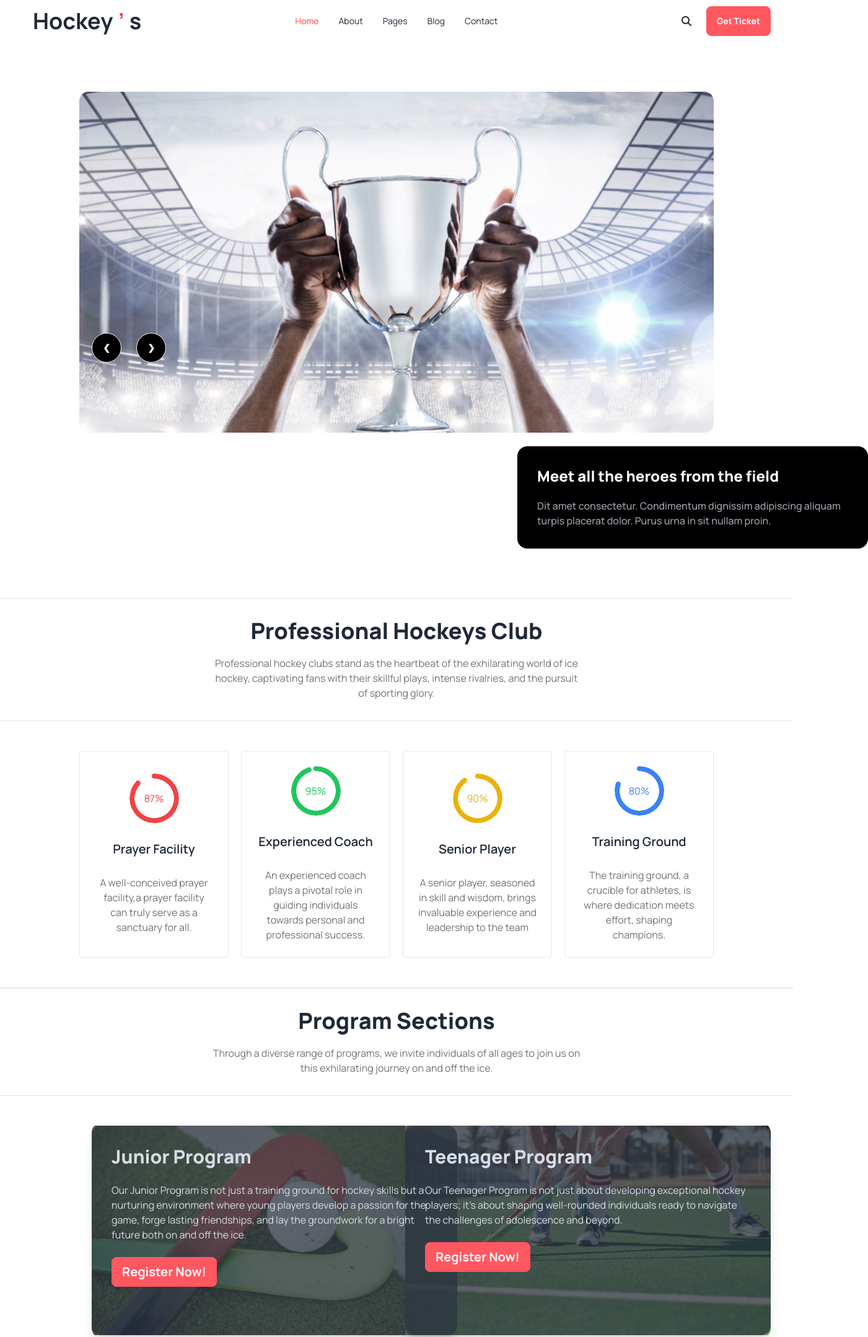
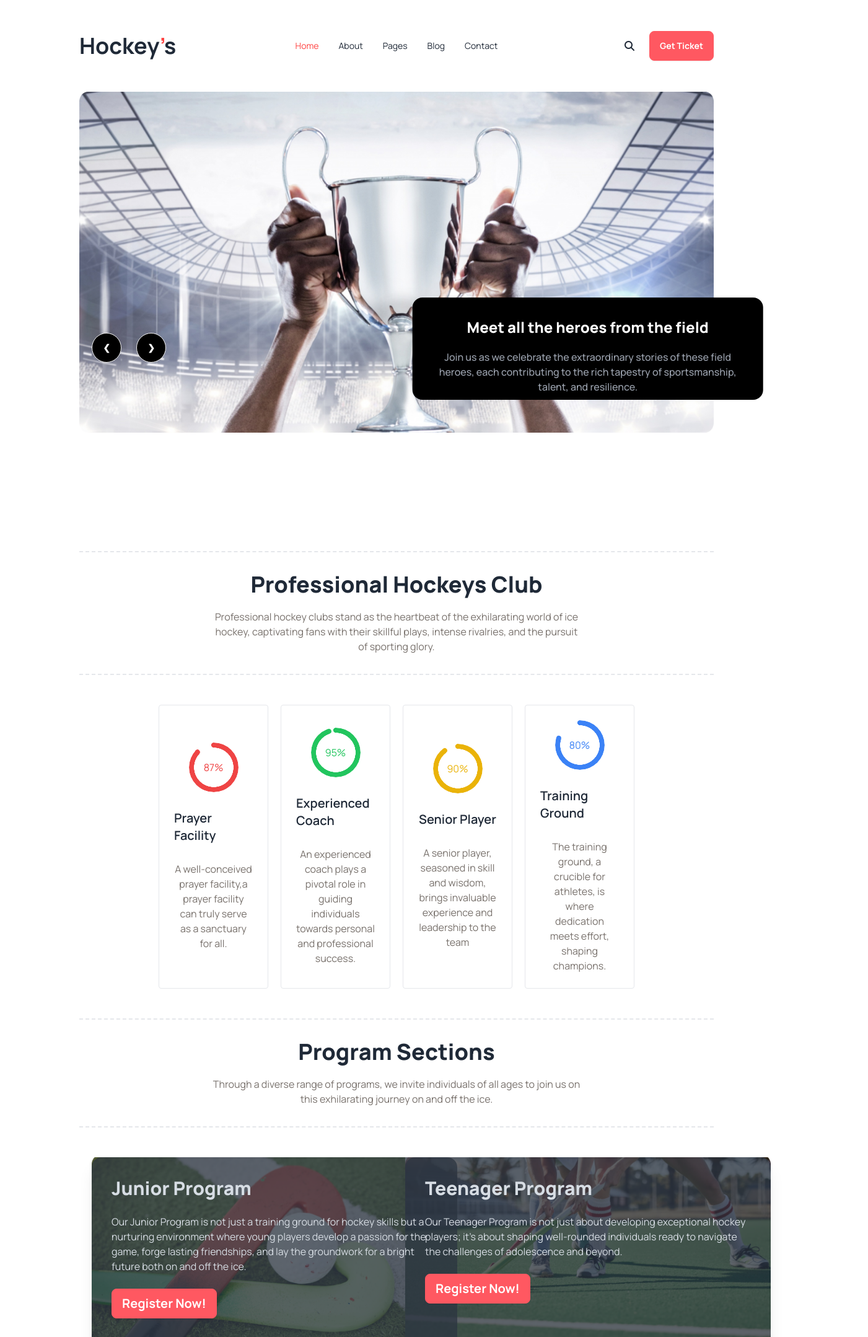
Before and after one commit to shahrukkabir/hockey-s, a plain HTML site: page index.html in a window 1280 px wide. Shown: the top 2157 px of the page at 62% size, 1401 px wide, since content can reach past the window. Drawn offline with nearby package versions, Linux system fonts and the light colour scheme.

Commit message:
more beautiful

```diff
--- a/index.html
+++ b/index.html
@@ -41,12 +41,12 @@
 <body class="font-manrope">
     <!-- header start -->
     <header class="container mx-auto">
+        <!-- Navbar start -->
         <section>
-            <!-- Navbar start -->
-            <div class="navbar bg-base-100 lg:px-9">
+            <div class="navbar bg-base-100 px-5 lg:px-32 mt-10 mb-10  ">
                 <div class="navbar-start">
                     <div class="dropdown">
-                        <div tabindex="0" role="button" class="btn btn-ghost lg:hidden">
+                        <div tabindex="0" role="button" class="btn btn-ghost ml-0 lg:hidden">
                             <svg xmlns="http://www.w3.org/2000/svg" class="h-5 w-5" fill="none" viewBox="0 0 24 24"
                                 stroke="currentColor">
                                 <path stroke-linecap="round" stroke-linejoin="round" stroke-width="2"
@@ -60,12 +60,11 @@
                             <li><a>Pages</a></li>
                             <li><a>Blog</a></li>
                             <li><a>Contact</a></li>
-                            <li><a><i class="fa-solid fa-magnifying-glass"></i></a></li>
 
                         </ul>
                     </div>
-                    <a class="btn btn-ghost font-bold text-xl lg:text-4xl">Hockey<span
-                            class="text-back-primary">’</span>s</a>
+                    <a class=" font-bold text-xl lg:text-4xl gap-0">Hockey<span
+                            class="text-back-primary ">’</span>s</a>
                 </div>
                 <div class="navbar-center hidden lg:flex">
                     <ul class="menu menu-horizontal px-1">
@@ -84,9 +83,9 @@
         </section>
         <!-- Navbar end -->
         <!-- carousel or slider section -->
-        <section class="my-20 mx-5 lg:mx-32">
+        <section class="mx-5 lg:mx-32">
 
-            <div class="carousel w-full lg:h-[550px]">
+            <div class="carousel w-full  lg:h-[550px]">
                 <!-- slide-1 -->
                 <div id="slide1" class="carousel-item relative w-full">
                     <img src="Images/1.png" class="w-full" />
@@ -122,28 +121,25 @@
                 </div>
             </div>
             <!-- badge section -->
-            <div class="bg-black mt-4 lg:w-[566px] lg:h-[165px] rounded-2xl lg:ml-[707px] lg:mr-[167px]">
+            <div class="relative w-full lg:w-[566px] lg:h-[165px] mb-5 bg-black text-white text-center rounded-2xl translate-x-0 translate-y-0 lg:-translate-y-56 lg:translate-x-[95%]">
                 <div class="p-8">
                     <h4 class="text-2xl mb-5 text-white font-extrabold">Meet all the heroes from the field</h4>
-                    <p class="text-base font-medium text-gray-400">Dit amet consectetur. Condimentum dignissim
-                        adipiscing aliquam turpis placerat dolor. Purus urna in sit nullam proin. </p>
+                    <p class="text-base font-medium text-gray-400">Join us as we celebrate the extraordinary stories of these field heroes, each contributing to the rich tapestry of sportsmanship, talent, and resilience. </p>
                 </div>
 
             </div>
 
-
         </section>
         <!-- end slider section -->
-
     </header>
     <!-- header end -->
     <!-- main start -->
     <main>
 
-        <hr>
+
         <!-- hockeys club section -->
-        <section class="my-8">
-            <div class="text-center w-full lg:w-3/4 mx-auto space-y-5">
+        <section class="border-y-2 border-dashed mx-5 lg:mx-32">
+            <div class="text-center w-full lg:w-3/4 my-8  mx-auto space-y-5">
                 <h2 class="text-3xl lg:text-4xl font-extrabold">Professional Hockeys
                     Club</h2>
                 <p class="text-stone-500 font-normal text-center mx-auto w-[300px] lg:w-[600px] ">Professional hockey
@@ -153,10 +149,10 @@
             </div>
         </section>
         <!-- end hockeys club section -->
-        <hr>
+
 
         <!-- card section -->
-        <section class="my-12 bg-white">
+        <section class="my-12 bg-white mx-5 lg:mx-32">
             <div class="grid grid-cols-1 md:grid-cols-2 lg:grid-cols-4 mt-12 lg:mx-32 gap-5">
                 <!-- card-1 -->
                 <div class="border border-gray-200 rounded space-y-7 p-6 flex flex-col justify-center items-center ">
@@ -192,12 +188,11 @@
             </div>
         </section>
         <!-- card section -->
-        <hr>
 
         <!-- program section -->
-        <hr>
-        <section class="my-8">
-            <div class="text-center w-full lg:w-3/4 mx-auto space-y-5">
+
+        <section class="my-8 border-y-2 border-dashed mx-5 lg:mx-32 ">
+            <div class="text-center w-full lg:w-3/4 mx-auto my-8  space-y-5">
                 <h2 class="text-3xl lg:text-4xl font-extrabold">Program Sections</h2>
                 <p class="text-stone-500 font-normal text-center mx-auto w-[300px] lg:w-[600px] ">Through a diverse
                     range of programs, we invite individuals of all ages to join us on this exhilarating journey on and
@@ -205,7 +200,7 @@
             </div>
         </section>
         <!--end program section -->
-        <hr>
+
 
         <!-- image card section -->
         <section class="my-12">
@@ -260,11 +255,10 @@
 
         </section>
         <!-- end image card section -->
-        <hr>
 
         <!-- new product section -->
-        <section class="my-8">
-            <div class="text-center w-full lg:w-3/4 mx-auto space-y-5">
+        <section class="my-8 border-y-2 border-dashed mx-5 lg:mx-32">
+            <div class="text-center w-full my-8 lg:w-3/4 mx-auto space-y-5">
                 <h2 class="text-3xl lg:text-4xl font-extrabold">Our New Products</h2>
                 <p class="text-stone-500 font-normal text-center mx-auto w-[300px] lg:w-[600px] ">As we proudly present
                     this new addition to our product lineup, we invite you to experience the future of cutting-edge tech
@@ -272,7 +266,13 @@
             </div>
         </section>
         <!-- end new product section -->
-        <hr>
+
+
+
+
+
+
+
         <!-- social link -->
         <section class="mt-12">
             <div class=" bg-[#13131808] flex flex-col justify-center items-center rounded-lg p-8">
```
